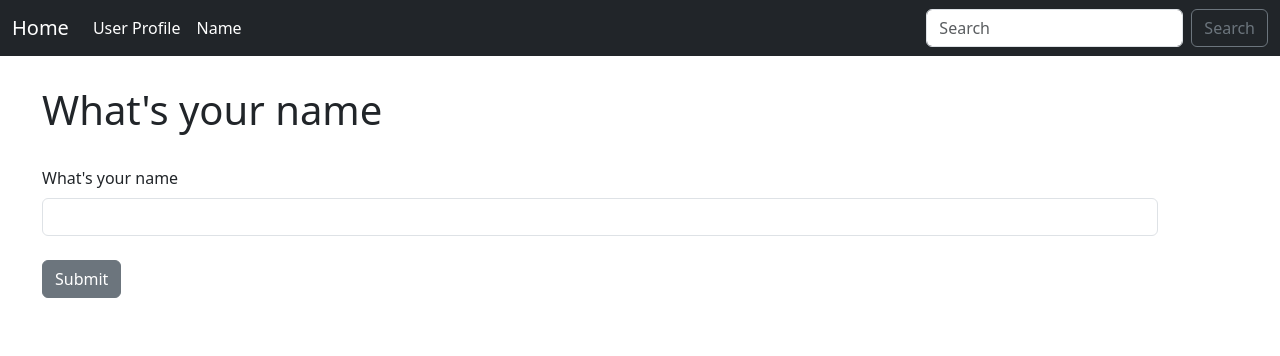
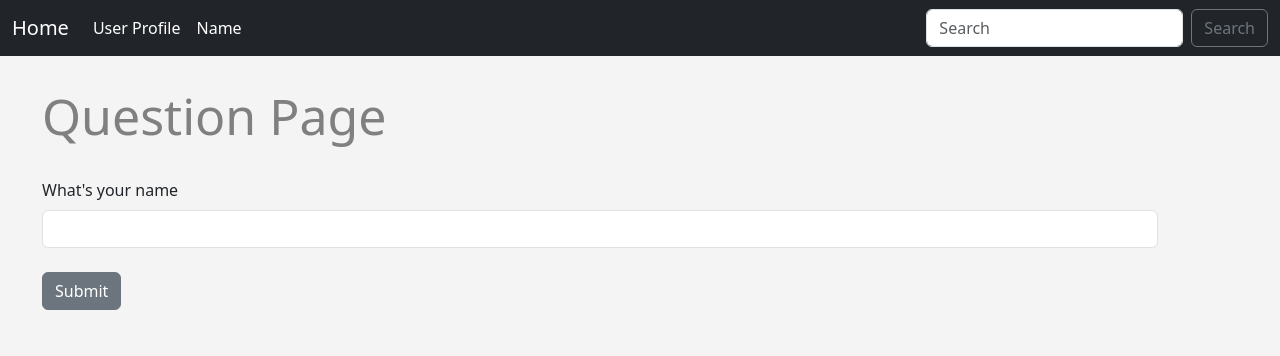
Before and after one commit to a-anuj/flask-projects, a Flask app: page /name_form in a window 1280 px wide. Shown: the top 356 px of the page. Run offline with Flask 3, Linux system fonts and the light colour scheme.

Commit message:
Used my own CSS to style the content

```diff
--- /dev/null
+++ b/static/css/style.css
@@ -0,0 +1,8 @@
+h1{
+    color:grey;
+    font-size:50px;
+}
+
+body{
+    background : #f4f4f4;
+}
--- a/templates/base.html
+++ b/templates/base.html
@@ -5,6 +5,8 @@
     <meta name="viewport" content="width=device-width, initial-scale=1">
     <title>Bootstrap demo</title>
     <link href="https://cdn.jsdelivr.net/npm/bootstrap@5.3.3/dist/css/bootstrap.min.css" rel="stylesheet" integrity="sha384-QWTKZyjpPEjISv5WaRU9OFeRpok6YctnYmDr5pNlyT2bRjXh0JMhjY6hW+ALEwIH" crossorigin="anonymous">
+    <link href="{{ url_for('static', filename = 'css/style.css') }}" rel="stylesheet">
+
 </head>
 <style>
     .container{
--- a/templates/name_form.html
+++ b/templates/name_form.html
@@ -11,8 +11,10 @@
 
 {% if name %}
     <h1> Hello {{ name }}</h1>
+    <br>
+    <img src="{{ url_for('static', filename = 'images/image_mine.jpg') }}" alt="My_photo">
 {% else %}
-    <h1>What's your name</h1>
+    <h1>Question Page</h1>
     <br>
     <form method = 'POST'>
         {{ form.hidden_tag() }}
```
Also changed, not shown: static/images/image_mine.jpg (added).
